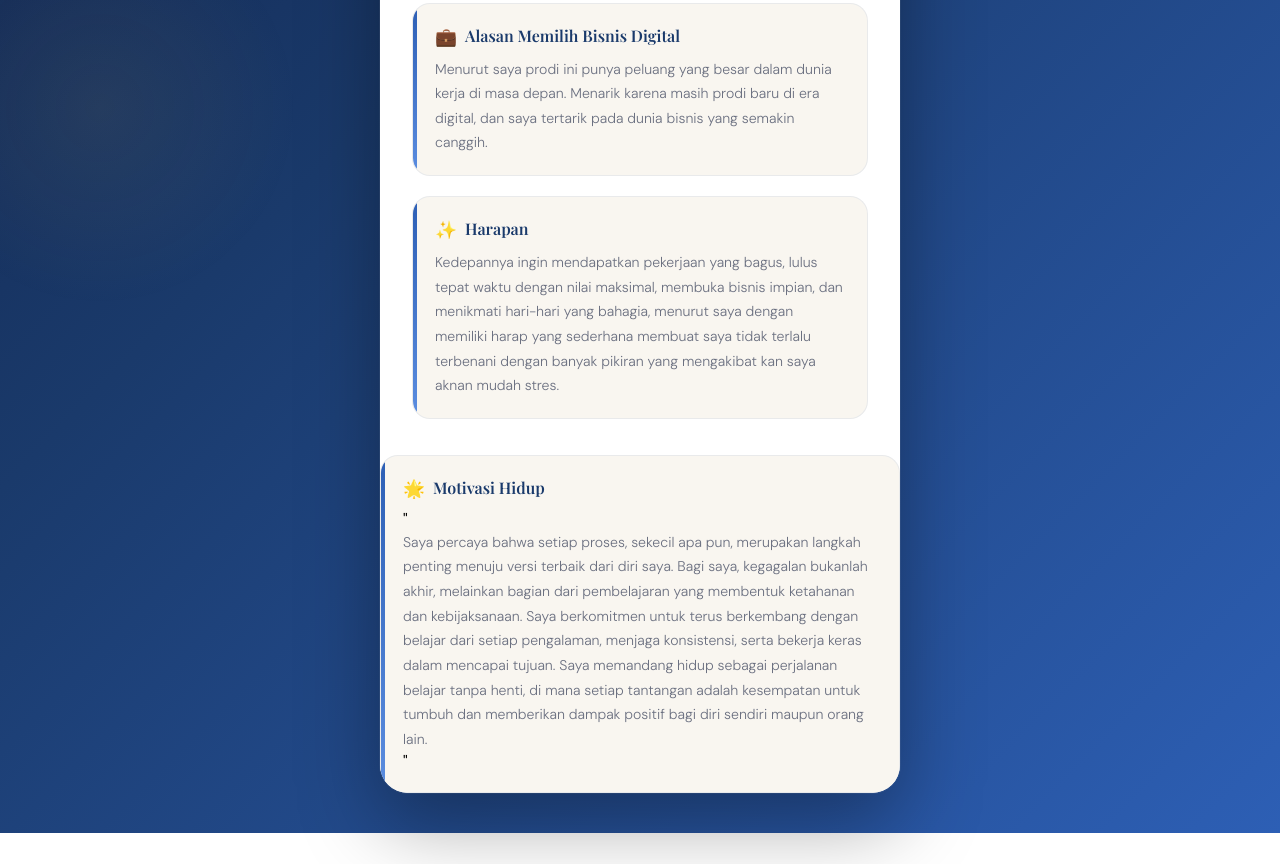
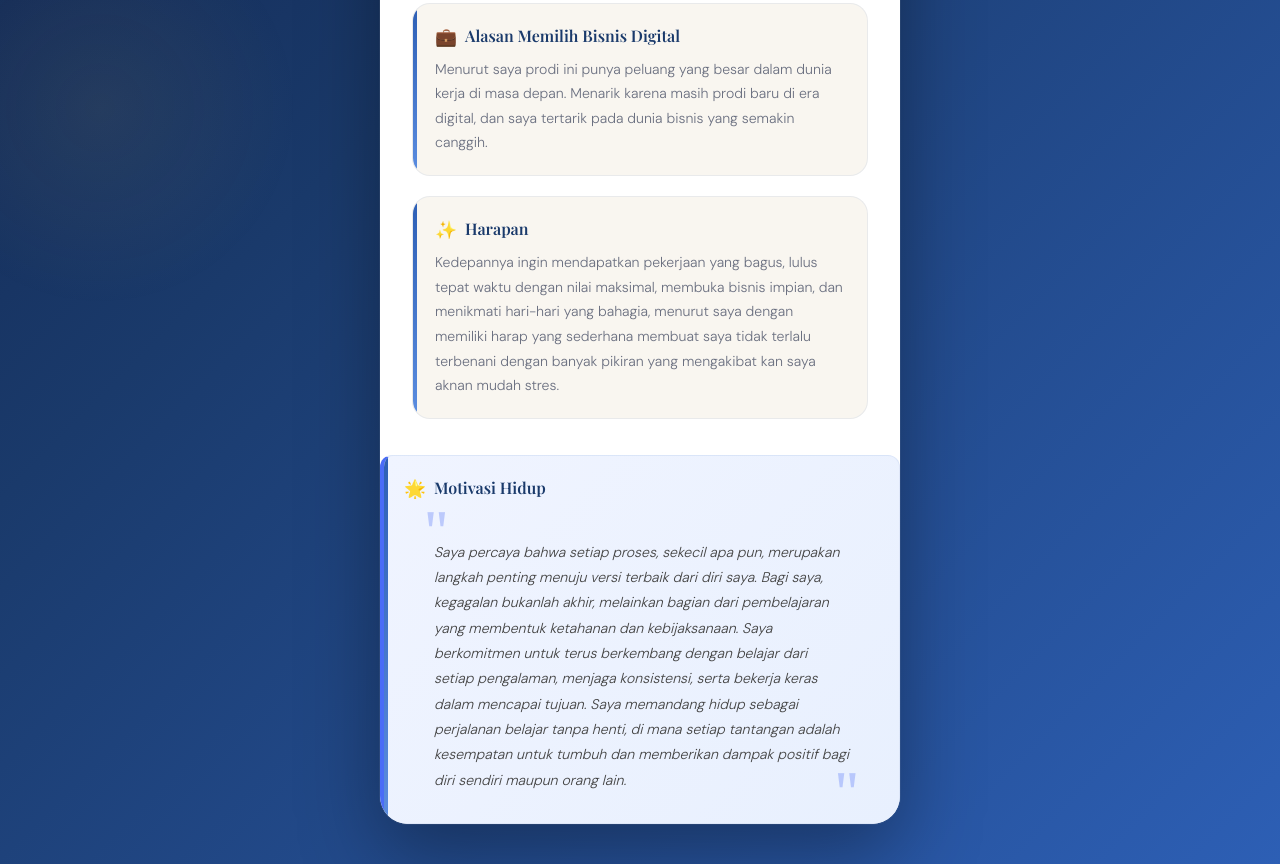
Before and after one commit to jelitasastaa-coder/sasta, a plain HTML site: page index.html in a window 1280 px wide. Shown: the part 592-1456 px from the top of the page. Before the commit the page ends 1425 px from the top, so only its background shows below. Drawn offline with nearby package versions, Linux system fonts and the light colour scheme.

Commit message:
Update style.css

```diff
--- a/style.css
+++ b/style.css
@@ -268,4 +268,36 @@ body::after {
   .section {
     padding: 16px 18px;
   }
+}.motivasi {
+    background: linear-gradient(135deg, #f0f4ff, #e8f0fe);
+    border-left: 4px solid #4a6cf7;
+    border-radius: 12px;
+    padding: 20px;
 }
+
+.quote-box {
+    position: relative;
+    padding: 10px 20px;
+}
+
+.quote-mark {
+    font-size: 60px;
+    color: #4a6cf7;
+    opacity: 0.3;
+    font-family: Georgia, serif;
+    line-height: 0;
+    vertical-align: -20px;
+}
+
+.quote-mark.closing {
+    display: block;
+    text-align: right;
+    vertical-align: 10px;
+}
+
+.motivasi p {
+    font-style: italic;
+    color: #444;
+    line-height: 1.8;
+    margin: 0 10px;
+}
```
